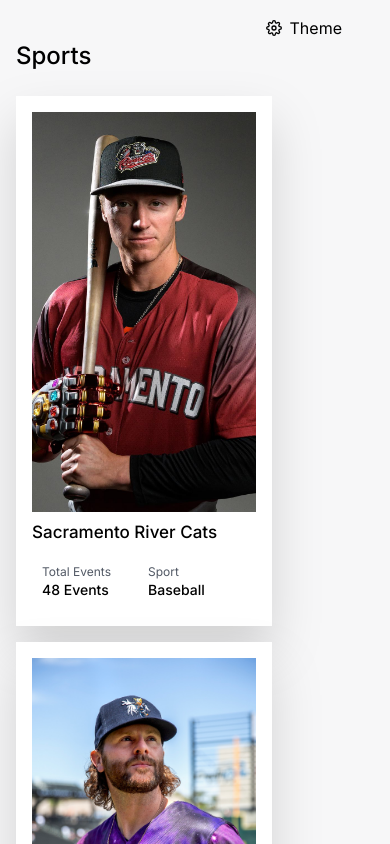
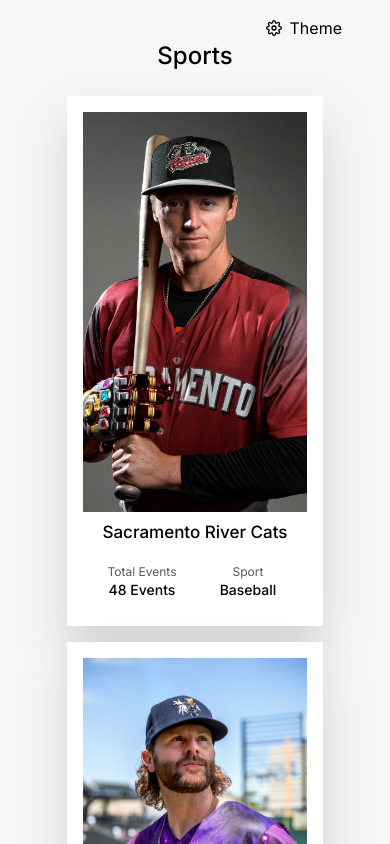
Before and after one commit to brij1728/show-tickets-app, a Next.js app: page / in a window 390 px wide. Shown: the top 844 px of the page. Built offline with nearby package versions, Linux system fonts and the light colour scheme.

Commit message:
style: improve responsiveness and readability of TeamEvents component
- Reordered import statements for better readability
- Added text alignment classes for better responsivity on smaller screens
- Adjusted flexbox alignment for better layout on smaller screens

```diff
--- a/src/app/components/TeamEvents/TeamEvents.tsx
+++ b/src/app/components/TeamEvents/TeamEvents.tsx
@@ -1,16 +1,14 @@
-import React from "react";
-
-import { mockEvents } from "@/app/fixtures/mockEvents.fixture";
-import { EventType } from "@/app/types";
-
 import { AdCard } from "../AdCard";
 import { EventCard } from "../EventCard";
+import { EventType } from "@/app/types";
+import React from "react";
+import { mockEvents } from "@/app/fixtures/mockEvents.fixture";
 
 export const TeamEvents = () => {
   return (
-    <div className="container mb-24 ">
+    <div className="container mb-24 text-center sm:text-left">
       <div className="text-2xl font-medium mb-6">Sports</div>
-      <div className="flex flex-wrap gap-4 mb-8">
+      <div className="flex flex-wrap gap-4 mb-8 justify-center sm:justify-start">
         {mockEvents.map((event: EventType) => (
           <EventCard
             key={event.id}
```
